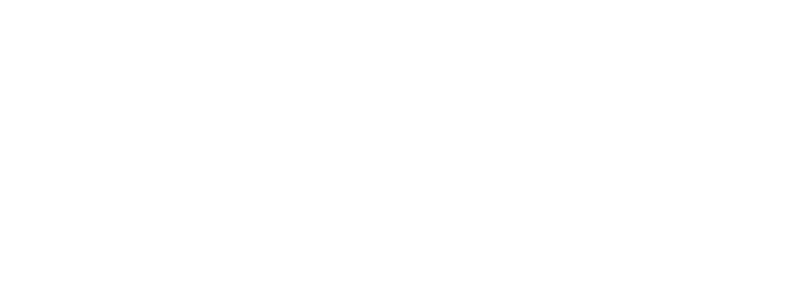
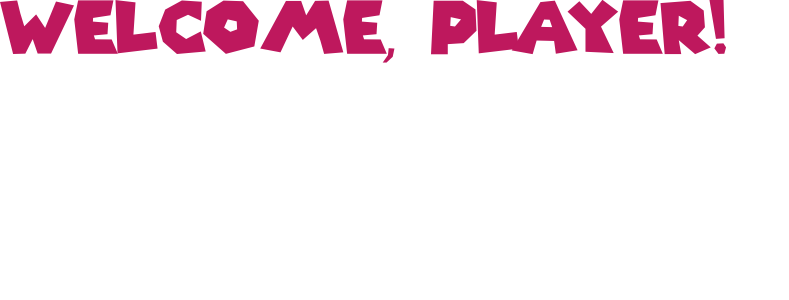
Before and after one commit to Jitesh-Raghav/DrawScribe.io-UI, a React (Vite) app: page /game in a window 1280 px wide. Before the commit this address had no page. Shown: the top 300 px of the page, without its empty margins (0-789 px from the left). Built offline with nearby package versions, Linux system fonts and the light colour scheme.

Commit message:
passed player name props

```diff
--- a/src/App.jsx
+++ b/src/App.jsx
@@ -1,5 +1,6 @@
 import Landing from "./Components/Landing";
 import Play from "./Components/Play";
+import Game from "./Components/Game";
 import { Route, Routes } from "react-router-dom";
 
 export default function App() {
@@ -8,6 +9,7 @@
   <Routes>
      <Route path="/" element={<Landing />}></Route>
      <Route path="/play" element={<Play />}></Route>
+     <Route path="/game" element={<Game />}></Route>
   </Routes>
 
   </>
--- /dev/null
+++ b/src/Components/Game.jsx
@@ -0,0 +1,15 @@
+import React from 'react';
+import { useLocation } from 'react-router-dom';
+
+const Game = () => {
+  const location = useLocation();
+  const playerName = location.state?.playerName; // Get playerName from state
+
+  return (
+    <div>
+      <h1 className='text-pink-700 text-7xl font-Mario'>Welcome, {playerName ? playerName : 'Player'}!</h1> {/* Display player name */}
+    </div>
+  );
+};
+
+export default Game;
--- a/src/Components/Play.jsx
+++ b/src/Components/Play.jsx
@@ -61,7 +61,7 @@
             avatar: adventurerSeeds[currentIndex],
         };
         console.log(formData); // Log form data
-        navigate('/game'); // Redirect to start game page
+        navigate('/game', { state: { playerName } });
     };
 
     return (
```
